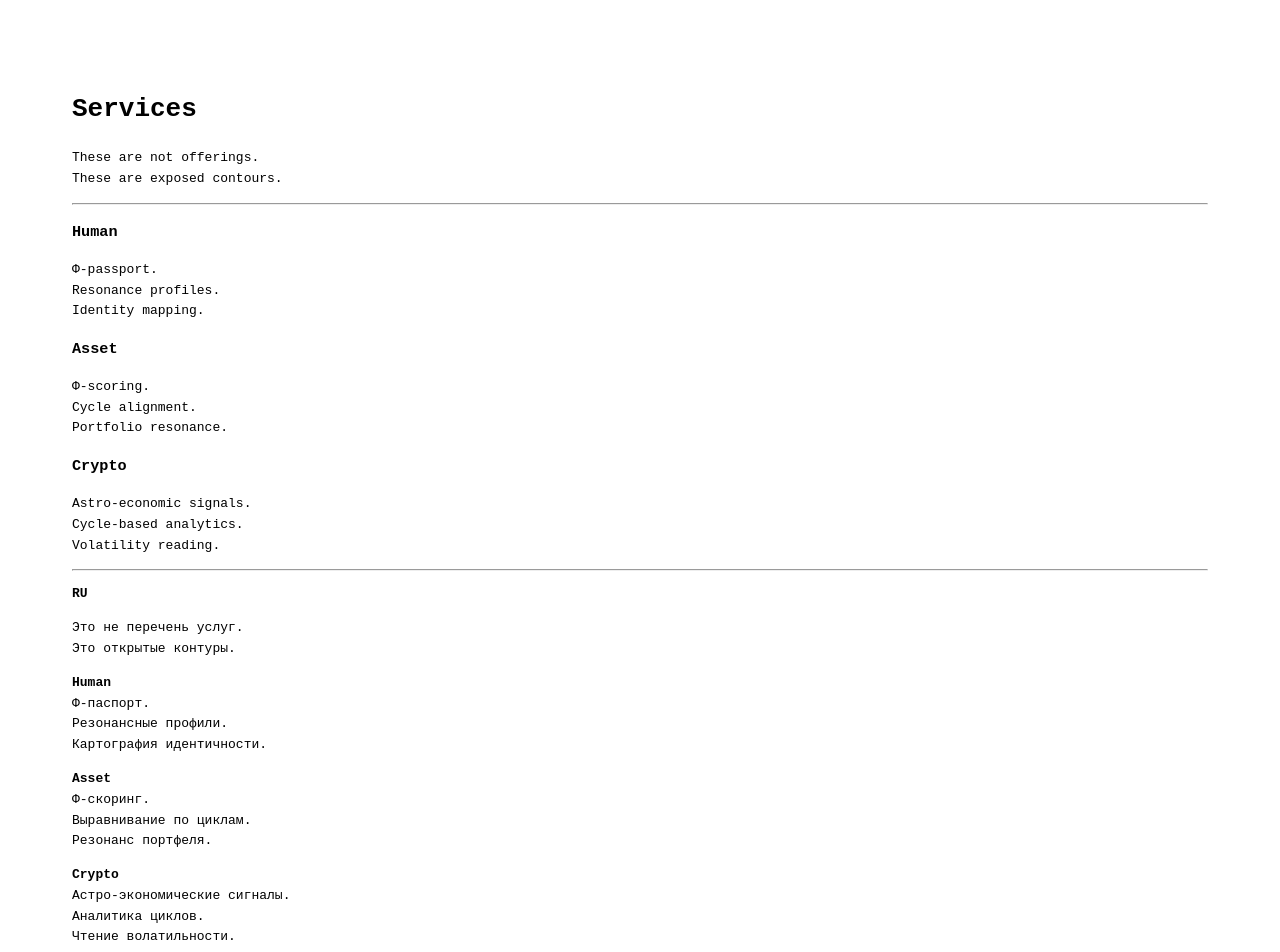
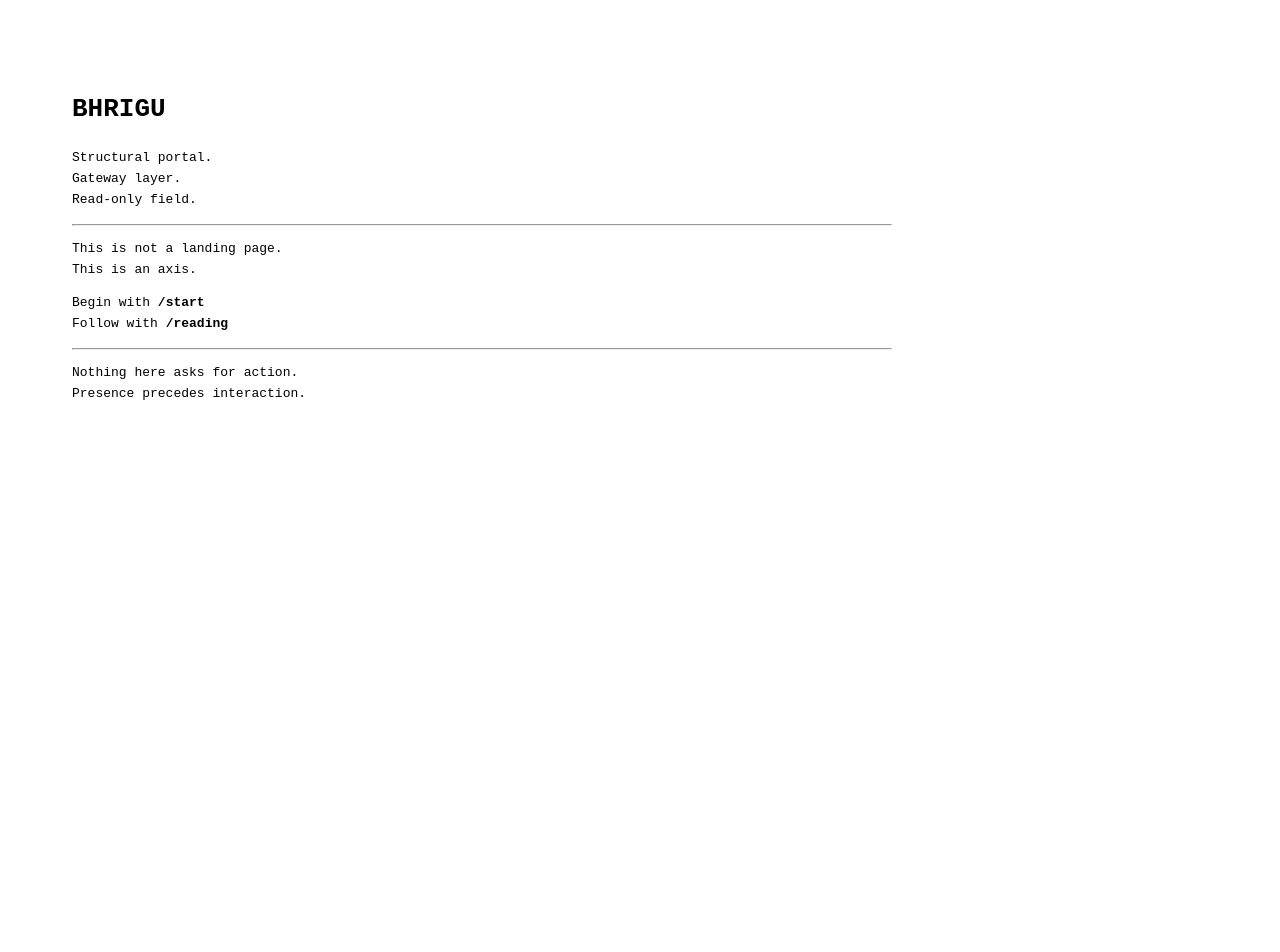
Before and after one commit to AiBhrigu/bhrigu-portal, a Next.js app: page / in a window 1280 px wide. Shown: the top 952 px of the page. After the commit the page ends 800 px from the top, so only its background shows below. Built offline with nearby package versions, Linux system fonts and the light colour scheme.

Commit message:
portal: establish reading rhythm and axis index

```diff
--- a/pages/index.js
+++ b/pages/index.js
@@ -1,73 +1,32 @@
-export default function Services() {
+export default function Home() {
   return (
-    <main style={{ padding: "4rem", fontFamily: "monospace", lineHeight: "1.6" }}>
-      <h1>Services</h1>
+    <main style={{ padding: "4rem", fontFamily: "monospace", lineHeight: "1.6", maxWidth: "820px" }}>
+      <h1>BHRIGU</h1>
 
       <p>
-        These are not offerings.<br />
-        These are exposed contours.
+        Structural portal.<br />
+        Gateway layer.<br />
+        Read-only field.
       </p>
 
       <hr />
 
-      <section>
-        <h3>Human</h3>
       <p>
-          Φ-passport.<br />
-          Resonance profiles.<br />
-          Identity mapping.
+        This is not a landing page.<br />
+        This is an axis.
       </p>
-      </section>
 
-      <section>
-        <h3>Asset</h3>
       <p>
-          Φ-scoring.<br />
-          Cycle alignment.<br />
-          Portfolio resonance.
+        Begin with <strong>/start</strong><br />
+        Follow with <strong>/reading</strong>
       </p>
-      </section>
-
-      <section>
-        <h3>Crypto</h3>
-        <p>
-          Astro-economic signals.<br />
-          Cycle-based analytics.<br />
-          Volatility reading.
-        </p>
-      </section>
 
       <hr />
 
-      <section>
-        <p><strong>RU</strong></p>
-
       <p>
-          Это не перечень услуг.<br />
-          Это открытые контуры.
+        Nothing here asks for action.<br />
+        Presence precedes interaction.
       </p>
-
-        <p>
-          <strong>Human</strong><br />
-          Φ-паспорт.<br />
-          Резонансные профили.<br />
-          Картография идентичности.
-        </p>
-
-        <p>
-          <strong>Asset</strong><br />
-          Φ-скоринг.<br />
-          Выравнивание по циклам.<br />
-          Резонанс портфеля.
-        </p>
-
-        <p>
-          <strong>Crypto</strong><br />
-          Астро-экономические сигналы.<br />
-          Аналитика циклов.<br />
-          Чтение волатильности.
-        </p>
-      </section>
     </main>
   );
 }
```
Also changed, not shown: pages/reading.js (+55 -6 lines). Lines whose indentation alone changed are shown as unchanged.
